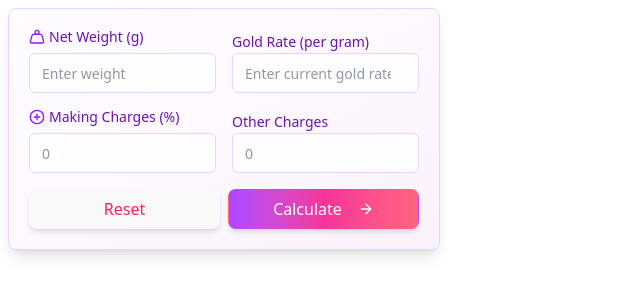
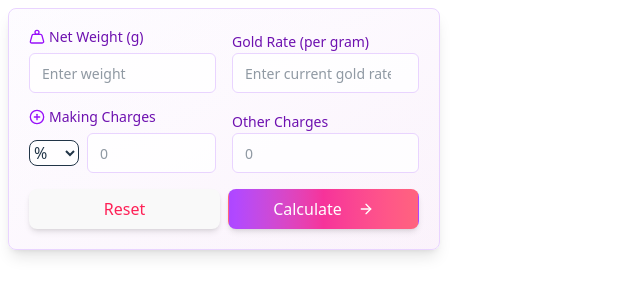
Before and after one commit to maheshgarade/pandit-jewellers, a React (Vite) app: page / in a window 1280 px wide. Shown: the top 300 px of the page, without its empty margins (0-640 px from the left). Built offline with nearby package versions, Linux system fonts and the light colour scheme.

Commit message:
added making charges type

```diff
--- a/src/components/PriceCalculator.tsx
+++ b/src/components/PriceCalculator.tsx
@@ -20,6 +20,9 @@ const PriceCalculator = () => {
   const [netWeight, setNetWeight] = useState<number | "">("");
   const [goldRate, setGoldRate] = useState<number | "">("");
   const [makingCharges, setMakingCharges] = useState<number | "">("");
+  const [makingChargesType, setMakingChargesType] = useState<
+    "percentage" | "flat"
+  >("percentage"); // Added state for type
   const [otherCharges, setOtherCharges] = useState<number | "">("");
   const [calculations, setCalculations] = useState<Calculations | null>(null);
 
@@ -35,7 +38,11 @@ const PriceCalculator = () => {
 
     const goldPrice = Number(netWeight * goldRate);
 
-    const makingChargesAmount = (goldPrice * numMakingCharges) / 100;
+    // Calculate making charges based on type
+    const makingChargesAmount =
+      makingChargesType === "percentage"
+        ? (goldPrice * numMakingCharges) / 100 // Percentage
+        : numMakingCharges; // Flat value
 
     const subtotal = goldPrice + makingChargesAmount + numOtherCharges;
 
@@ -46,13 +53,13 @@ const PriceCalculator = () => {
     setCalculations({
       netWeight: netWeight.toFixed(3),
       goldPrice: Math.round(goldPrice).toFixed(0),
-      makingChargesAmount: makingChargesAmount.toFixed(2),
-      otherCharges: numOtherCharges.toFixed(2),
-      gstAmount: gstAmount.toFixed(2),
-      subtotal: subtotal.toFixed(2),
-      total: total.toFixed(2),
+      makingChargesAmount: Math.round(makingChargesAmount).toFixed(0),
+      otherCharges: Math.round(numOtherCharges).toFixed(0),
+      gstAmount: Math.round(gstAmount).toFixed(0),
+      subtotal: Math.round(subtotal).toFixed(0),
+      total: Math.round(total).toFixed(0),
     });
-  }, [netWeight, goldRate, makingCharges, otherCharges]);
+  }, [netWeight, goldRate, makingCharges, makingChargesType, otherCharges]);
 
   const handleInputChange = (
     setter: React.Dispatch<React.SetStateAction<number | "">>,
@@ -72,6 +79,7 @@ const PriceCalculator = () => {
     setNetWeight("");
     setGoldRate("");
     setMakingCharges("");
+    setMakingChargesType("percentage"); // Reset type
     setOtherCharges("");
     setCalculations(null);
   };
@@ -133,8 +141,21 @@ const PriceCalculator = () => {
                   className="text-purple-800 flex items-center font-medium"
                 >
                   <PlusCircle className="h-4 w-4 mr-1 text-purple-600" /> Making
-                  Charges (%)
+                  Charges
                 </Label>
+                <div className="flex items-center space-x-2">
+                  <select
+                    className="border rounded-lg bg-white/80 focus:ring-purple-500 focus:border-purple-500"
+                    value={makingChargesType}
+                    onChange={(e) =>
+                      setMakingChargesType(
+                        e.target.value as "percentage" | "flat"
+                      )
+                    }
+                  >
+                    <option value="percentage">%</option>
+                    <option value="flat">Flat</option>
+                  </select>
                   <Input
                     id="makingCharges"
                     type="number"
@@ -146,6 +167,7 @@ const PriceCalculator = () => {
                     }
                     placeholder="0"
                   />
+                </div>
               </div>
               <div className="space-y-2">
                 <Label
```
Lines whose indentation alone changed are shown as unchanged.
